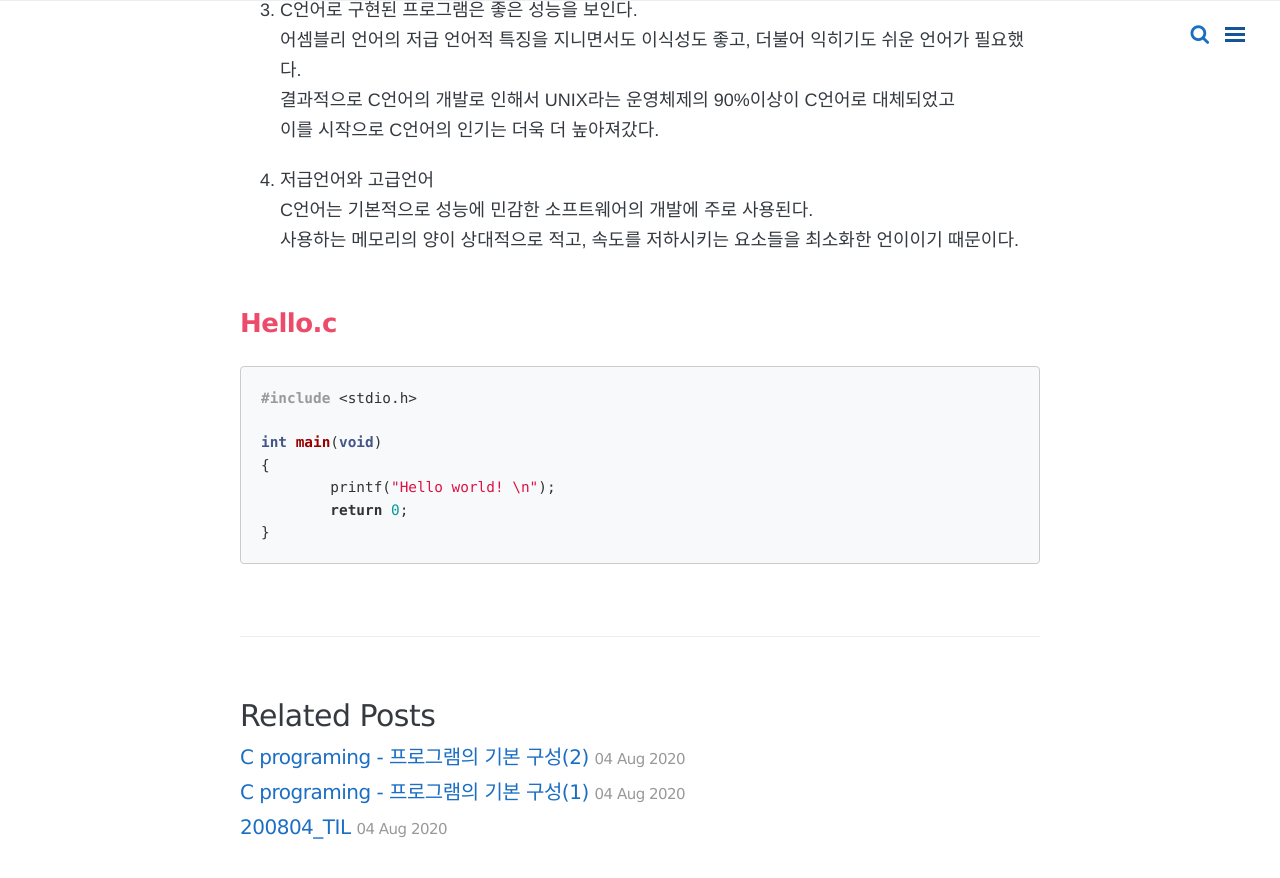
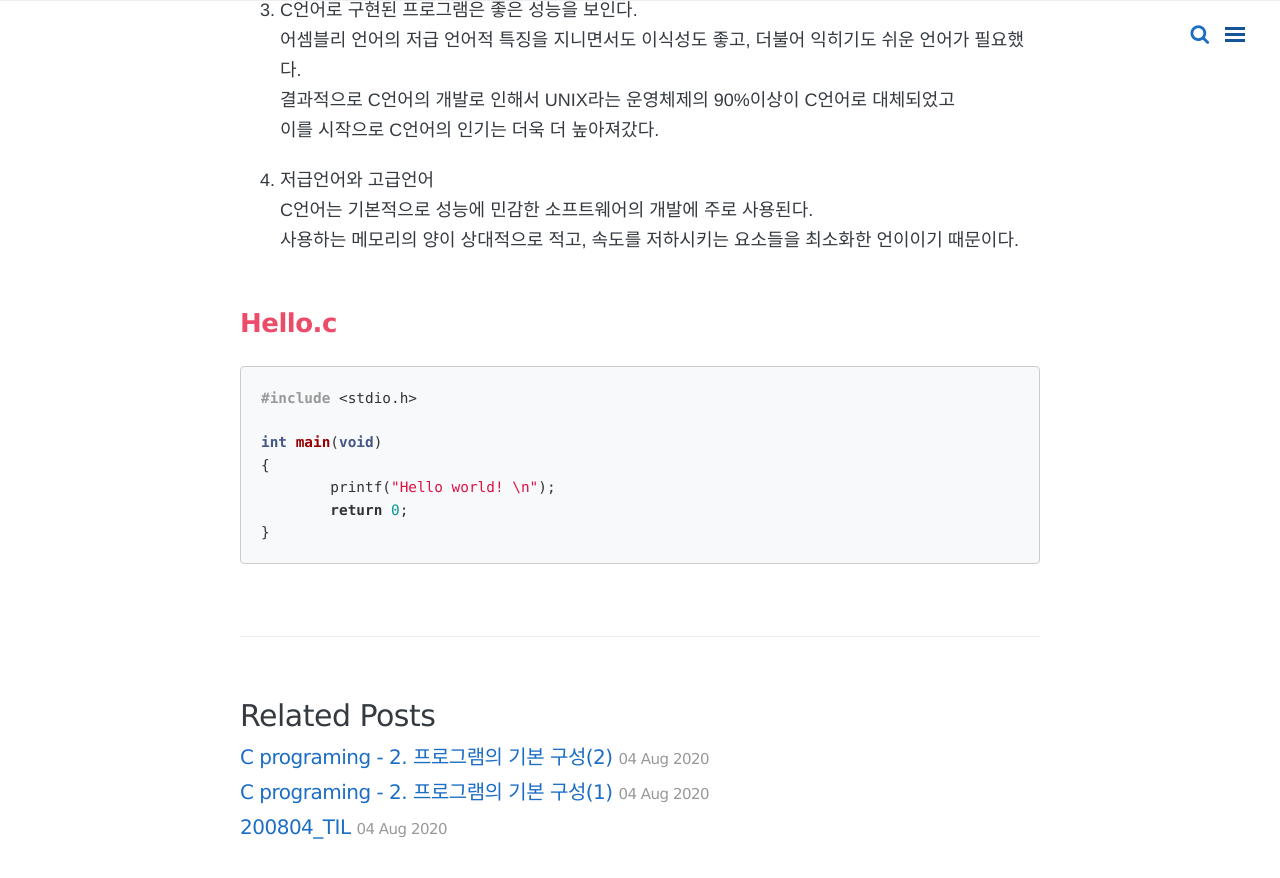
Before and after one commit to yeonsu1936/yeonsu1936.github.io, a Jekyll site: the page built from _posts/c/2020-08-04-C-01.md, in a window 1280 px wide and 900 px high, scrolled down 1799 px. Shown: the top 878 px of the window. Built offline with Jekyll 4.4.1, drawn with Linux system fonts in a browser that asks for light colours; nearby versions of some CDN libraries; comment, search, counter and statistics services are not loaded; some of the changed text lies outside the part shown.

Commit message:
Edit md files

```diff
--- a/_posts/c/2020-08-04-C-02.md
+++ b/_posts/c/2020-08-04-C-02.md
@@ -1,6 +1,6 @@
 ---
 layout: post
-title: C programing - 프로그램의 기본 구성(1)
+title: C programing - 2. 프로그램의 기본 구성(1)
 category: C
 permalink: /algorithm/:year/:month/:day/:title/
 tags: [C, programing]
--- a/_posts/c/2020-08-04-C-03.md
+++ b/_posts/c/2020-08-04-C-03.md
@@ -1,6 +1,6 @@
 ---
 layout: post
-title: C programing - 프로그램의 기본 구성(2)
+title: C programing - 2. 프로그램의 기본 구성(2)
 category: C
 permalink: /algorithm/:year/:month/:day/:title/
 tags: [C, programing]
```
Also changed, not shown: _posts/c/2020-08-04-C-01.md (+1 -1 lines).
